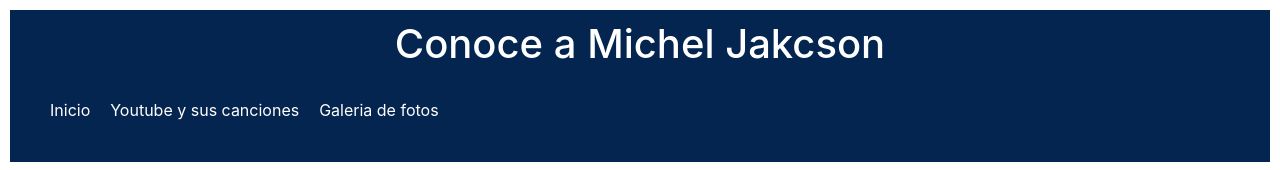
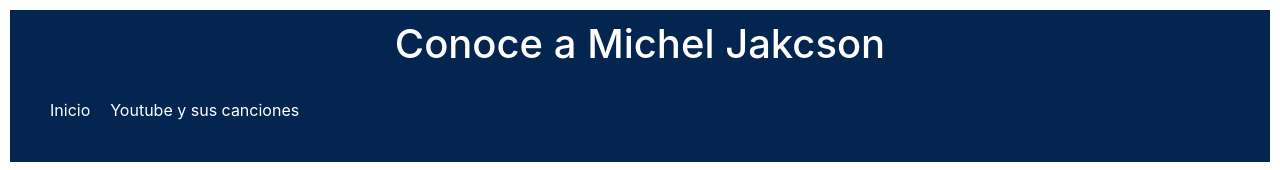
Before and after one commit to Morejai09/MichaelJackson, a plain HTML site: page segundapan.html in a window 1280 px wide. Shown: the top 170 px of the page. Drawn offline with nearby package versions, Linux system fonts and the light colour scheme.

Commit message:
edite la barra

```diff
--- a/segundapan.html
+++ b/segundapan.html
@@ -15,7 +15,6 @@
         <nav>
             <a href="index.html">Inicio</a>
             <a href="https://www.youtube.com/channel/UC5OrDvL9DscpcAstz7JnQGA">Youtube y sus canciones</a>
-            <a href="">Galeria de fotos</a>
         </nav>
     </header>
 
```
